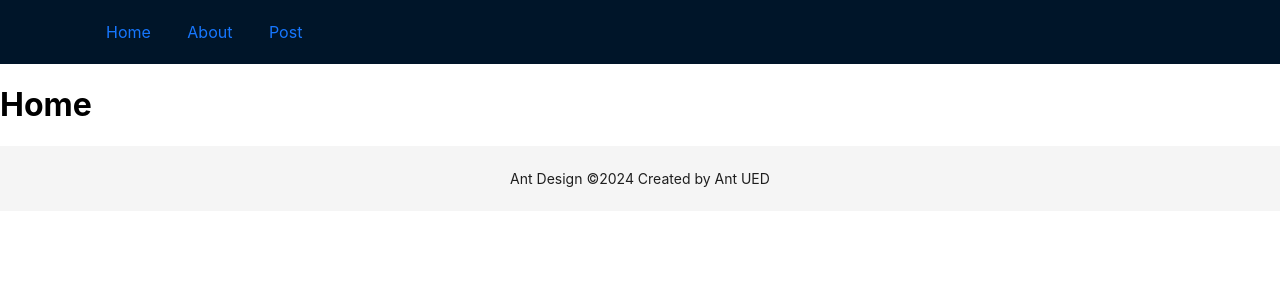
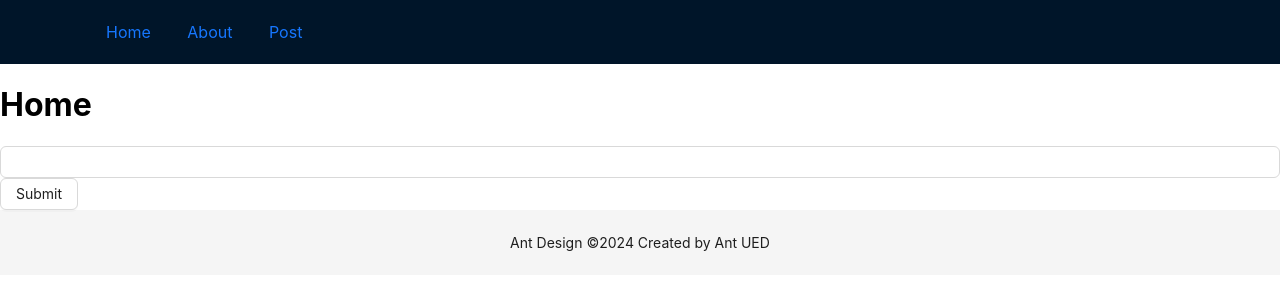
Before and after one commit to sagar-ninave-amla/react-training, a React (Create React App) app: page / in a window 1280 px wide. Shown: the top 300 px of the page. Built offline with nearby package versions, Linux system fonts and the light colour scheme.

Commit message:
create context and get data

```diff
--- /dev/null
+++ b/src/common/DataProvider.tsx
@@ -0,0 +1,15 @@
+import { createContext, useState } from "react";
+
+export const DataContext = createContext({} as any);
+
+const DataProvider = ({ children }: any) => {
+  const [data, setData] = useState<any>({} as any);
+
+  return (
+    <DataContext.Provider value={{ data, setData }}>
+      {children}
+    </DataContext.Provider>
+  );
+};
+
+export default DataProvider;
--- a/src/common/Navigation.tsx
+++ b/src/common/Navigation.tsx
@@ -1,10 +1,13 @@
 import { Link } from "react-router-dom";
-import { FC, ReactElement } from "react";
+import { FC, ReactElement, useContext } from "react";
 import { INavLink, INavigationProps } from "../interface";
+import { DataContext } from "./DataProvider";
 
 const Navigation: FC<INavigationProps> = ({
   navLinks,
 }: INavigationProps): ReactElement => {
+  const { data } = useContext(DataContext);
+
   return (
     <ul>
       {navLinks.length > 0 &&
@@ -19,6 +22,11 @@ const Navigation: FC<INavigationProps> = ({
             </li>
           )
         )}
+      {data?.name && (
+        <li style={{ display: "inline", margin: "0 1rem", color: "#fff" }}>
+          Hello {data?.name}
+        </li>
+      )}
     </ul>
   );
 };
--- a/src/components/Home.tsx
+++ b/src/components/Home.tsx
@@ -1,4 +1,25 @@
-import { FC, ReactElement } from "react";
+import { ChangeEvent, FC, ReactElement, useContext, useState } from "react";
+import { DataContext } from "../common/DataProvider";
+import { Button, Input } from "antd";
 
-const Home: FC = (): ReactElement => <h1> Home </h1>;
+const Home: FC = (): ReactElement => {
+  const { data, setData } = useContext(DataContext);
+  const [name, setName] = useState<string>("");
+
+  return (
+    <>
+      <h1> Home </h1>
+      <Input
+        type="text"
+        onChange={(event: ChangeEvent<HTMLInputElement>): void =>
+          setName(event.target.value)
+        }
+      />
+      <Button onClick={(): void => setData({ ...data, name: name })}>
+        {" "}
+        Submit{" "}
+      </Button>
+    </>
+  );
+};
 export default Home;
```
Also changed, not shown: src/App.tsx (+11 -6 lines).
